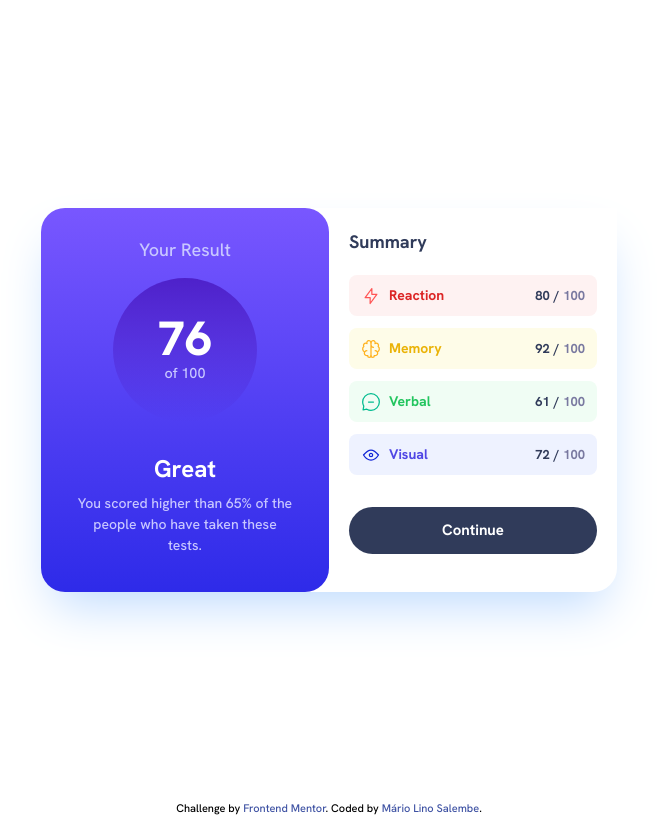
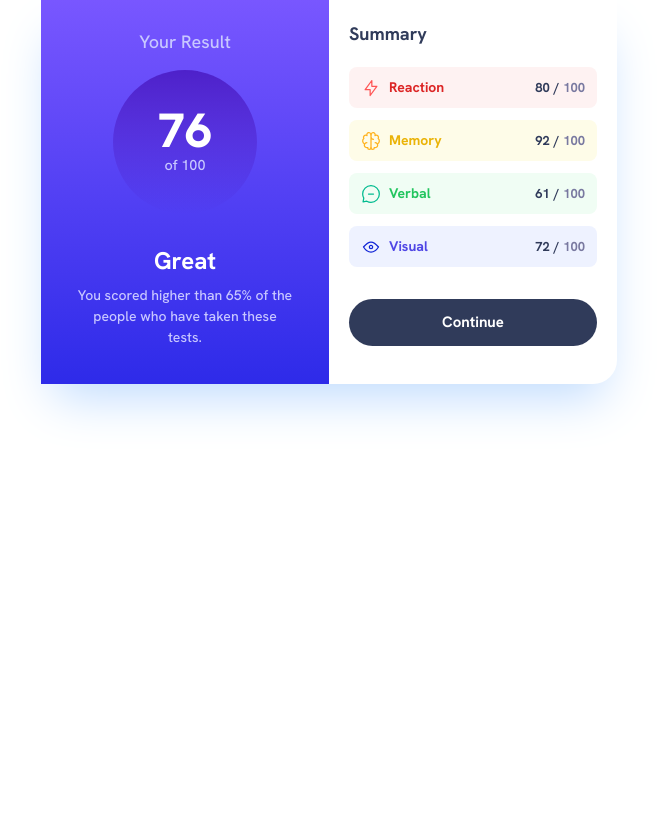
Before and after one commit to mariosalembe23/results-summary.github.io, a website: page index.html in a window 1280 px wide. Shown: the whole page, without its empty margins (311-968 px from the left). Drawn offline with nearby package versions, Linux system fonts and the light colour scheme.

Commit message:
Projecto Aprimorado

```diff
--- a/index.html
+++ b/index.html
@@ -18,14 +18,14 @@
     <main>
       <div
         id="container"
-        class="w-full flex items-center justify-center h-screen"
+        class="w-full flex items-center justify-center md:h-screen h-full"
       >
         <div
           id="containerGrid"
           class="grid md:grid-cols-8 grid-cols-1 max-w-xl w-full justify-center rounded-3xl shadow-2xl shadow-blue-200"
         >
           <div
-            class="col-span-4 card-results h-96 flex items-center justify-between flex-col rounded-3xl py-5 px-5"
+            class="col-span-4 card-results h-96 flex items-center justify-between flex-col rounded-b-3xl md:rounded-3xl py-5 px-5"
           >
             <div class="text-center">
               <h4 class="font-medium colorTextCustom pt-8 md:pt-2">Your Result</h4>
@@ -136,11 +136,6 @@
         </div>
       </div>
     </main>
-
-    <div class="attribution">
-    Challenge by <a href="https://www.frontendmentor.io?ref=challenge" target="_blank">Frontend Mentor</a>.
-    Coded by <a href="https://www.frontendmentor.io/profile/mariosalembe23">Mário Lino Salembe</a>.
-  </div>
     <script src="https://cdn.jsdelivr.net/npm/axios/dist/axios.min.js"></script>
     <script type="module" src="./main.js"></script>
   </body>
```
